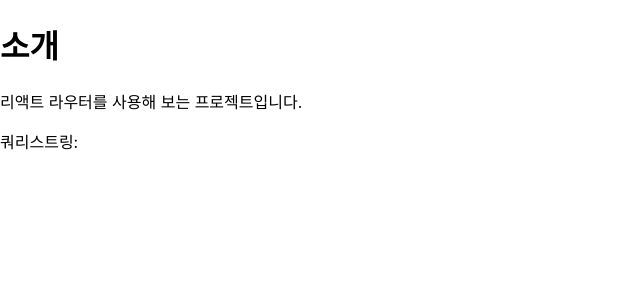
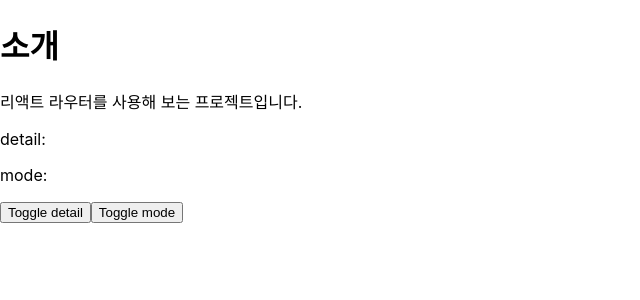
Before and after one commit to LimSeNa/react-tech-router, a React (Create React App) app: page /about in a window 1280 px wide. Shown: the top 300 px of the page, without its empty margins (0-640 px from the left). Built offline with nearby package versions, Linux system fonts and the light colour scheme.

Commit message:
useSearchParams Hook을 사용하여 쿼리스트링 파싱

```diff
--- a/src/pages/About.js
+++ b/src/pages/About.js
@@ -1,13 +1,27 @@
-import {useLocation} from "react-router-dom";
+import {useSearchParams} from "react-router-dom";
 
 const About = () => {
-    const location = useLocation();
+    const [searchParams, setSearchParams] = useSearchParams();
+    const detail = searchParams.get('detail');
+    const mode = searchParams.get('mode');
+
+    const onToggleDetail = () => {
+        setSearchParams({ mode, detail: detail === 'true' ? false : true });
+    }
+
+    const onIncreaseMode = () => {
+        const nextMode = mode === null ? 1 : parseInt(mode) + 1;
+        setSearchParams({ mode: nextMode, detail });
+    }
 
     return (
         <div>
             <h1>소개</h1>
             <p>리액트 라우터를 사용해 보는 프로젝트입니다.</p>
-            <p>쿼리스트링: {location.search}</p>
+            <p>detail: {detail}</p>
+            <p>mode: {mode}</p>
+            <button onClick={onToggleDetail}>Toggle detail</button>
+            <button onClick={onIncreaseMode}>Toggle mode</button>
         </div>
     );
 };
```
